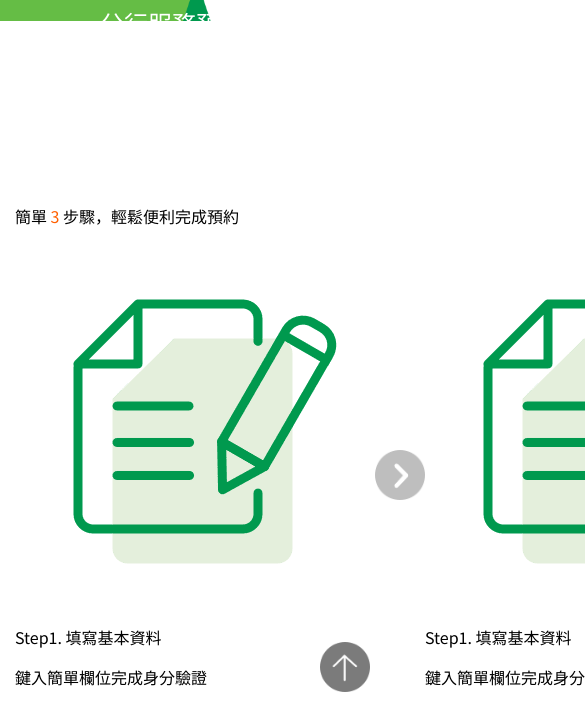
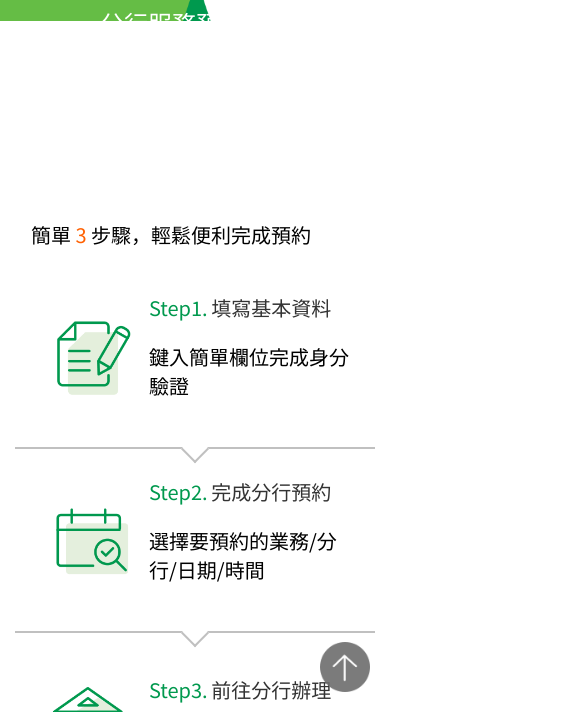
Before and after one commit to andrew781026/cathaybk-interview, a plain HTML site: page desktop.html in a window 390 px wide. Shown: the part 132-844 px from the top of the page, 585 px wide, since content can reach past the window. Drawn offline with Linux system fonts and the light colour scheme.

Commit message:
第一頁 , 差 banner 完成

```diff
--- a/desktop.html
+++ b/desktop.html
@@ -15,7 +15,8 @@
     <span>分行服務預約</span>
 </header>
 <div class="banner">
-    <img src="images/pictures.png"  alt="pic" srcset="images/pictures.png 1x, images/pictures@2x.png 2x, images/pictures@3x.png 3x">
+    <img src="images/pictures.png" alt="pic"
+         srcset="images/pictures.png 1x, images/pictures@2x.png 2x, images/pictures@3x.png 3x">
     <img src="images/pcnew-copy.png" alt="copy">
     <div class="box">
         <span class="title">分行服務預約</span>
@@ -23,37 +24,50 @@
         <span class="desc">減少等待時間</span>
     </div>
 </div>
-<div class="main flex-1">
-    <div class="container mt-4">
-        <div class="mb-4">
+<div class="main container">
+    <div class="m-4 text-20">
         <span>簡單</span>
         <span class="text-orange"> 3 </span>
         <span>步驟，輕鬆便利完成預約</span>
     </div>
-        <div class="info-block mb-4">
+    <div class="info-block">
         <div class="main-box">
             <img src="images/fill-paper-1@3x.png" alt="填寫基本資料">
-                <p>Step1. 填寫基本資料</p>
-                <p>鍵入簡單欄位完成身分驗證</p>
-            </div>
-            <div class="indicator" src="images/arrow-right@3x.png" alt="right"></div>
-            <div class="main-box">
-                <img src="images/fill-paper-1@3x.png" alt="填寫基本資料">
-                <p>Step1. 填寫基本資料</p>
-                <p>鍵入簡單欄位完成身分驗證</p>
-            </div>
-                <div  class="indicator" src="images/arrow-right@3x.png" alt="right"></div>
-            <div class="main-box">
-                <img src="images/fill-paper-1@3x.png" alt="填寫基本資料">
-                <p>Step1. 填寫基本資料</p>
-                <p>鍵入簡單欄位完成身分驗證</p>
+            <div class="word-block">
+                <p class="title">
+                    <span>Step1.</span>
+                    <span>填寫基本資料</span>
+                </p>
+                <p class="desc">鍵入簡單欄位完成身分驗證</p>
             </div>
         </div>
-        <div class="flex mb-4">
-            <div class="flex-1"></div>
-            <button class="btn btn-secondary is-round flex-1">立即預約</button>
-            <div class="flex-1"></div>
+        <div class="indicator hidden-xs-only" src="images/arrow-right@3x.png" alt="right"></div>
+        <div class="line hidden-sm-and-up"></div>
+        <div class="main-box">
+            <img src="images/bonus-prograss@3x.png" alt="填寫基本資料">
+            <div class="word-block">
+                <p class="title">
+                    <span>Step2.</span>
+                    <span>完成分行預約</span>
+                </p>
+                <p class="desc">選擇要預約的業務/分行/日期/時間</p>
             </div>
+        </div>
+        <div class="indicator hidden-xs-only" src="images/arrow-right@3x.png" alt="right"></div>
+        <div class="line hidden-sm-and-up"></div>
+        <div class="main-box">
+            <img src="images/extension@3x.png" alt="填寫基本資料">
+            <div class="word-block">
+                <p class="title">
+                    <span>Step3.</span>
+                    <span>前往分行辦理</span>
+                </p>
+                <p class="desc">親自前往分行辦理業務</p>
+            </div>
+        </div>
+    </div>
+    <div class="flex">
+        <button class="btn btn-secondary is-round">立即預約</button>
     </div>
 </div>
 <footer class="footer">
--- a/styles/_button.css
+++ b/styles/_button.css
@@ -71,3 +71,17 @@ button:focus:not(:focus-visible) {
 .btn.is-round {
     border-radius: 999px;
 }
+
+.btn-secondary {
+    margin: auto;
+}
+
+.btn-secondary {
+    width: 100%;
+}
+
+@media (min-width: 576px) {
+    .btn-secondary {
+        width: 33.33%;
+    }
+}
--- a/styles/common.css
+++ b/styles/common.css
@@ -40,13 +40,17 @@ body {
     font-size: 1.25rem;
 }
 
-.header img{
+.header img {
     max-height: 100%;
     margin: 0.25rem;
 }
 
 .flex {
     display: flex;
+}
+
+.w-1\/3 {
+    width: calc(100% / 3);
 }
 
 .flex-1 {
@@ -57,8 +61,16 @@ body {
     margin-top: 1rem;
 }
 
+.mb-12 {
+    margin-bottom: 3rem;
+}
+
 .mb-4 {
     margin-bottom: 1rem;
+}
+
+.m-4{
+    margin: 1rem;
 }
 
 .text-orange {
@@ -71,6 +83,10 @@ body {
 
 .h-full {
     height: 100%;
+}
+
+.text-20 {
+    font-size: 20px;
 }
 
 .banner {
@@ -111,6 +127,12 @@ body {
 .banner .box .desc {
     font-size: 1.25rem;
     margin-bottom: 0.25rem;
+}
+
+.main {
+    flex: 1;
+    margin-top: 1rem;
+    margin-bottom: 100px;
 }
 
 .goTop {
--- a/styles/first-page.css
+++ b/styles/first-page.css
@@ -1,12 +1,104 @@
-.info-block{
+.info-block {
     display: flex;
     align-items: center;
+    margin-bottom: 3rem;
 }
 
-.indicator{
+.indicator {
     height: 50px;
     min-width: 50px;
     background-image: url("../images/arrow-right@3x.png");
     background-size: cover;
     background-repeat: no-repeat;
 }
+
+.info-block .line {
+    position: relative;
+    height: 2px;
+    width: 100%;
+    background-color: var(--silver);
+    z-index: -1;
+}
+
+.info-block .line::before {
+    content: '';
+    position: absolute;
+    left: 50%;
+    transform: translate(-50%, -40%) rotate(45deg);
+    border-right: 2px solid var(--silver);
+    border-bottom: 2px solid var(--silver);
+    height: 20px;
+    width: 20px;
+    background-color: #fff;
+}
+
+.main-box {
+    display: flex;
+    flex-direction: column;
+    justify-content: center;
+    align-items: center;
+    width: 300px;
+    height: 200px;
+    margin: 1rem auto;
+}
+
+.main-box .word-block {
+    display: flex;
+    justify-content: center;
+    align-items: center;
+    flex-direction: column;
+}
+
+
+.main-box .title {
+    margin: 0;
+}
+
+.main-box .title span:nth-child(1) {
+    font-size: 1rem;
+    color: var(--green);
+}
+
+.main-box .title span:nth-child(2) {
+    font-size: 1.25rem;
+    color: var(--green);
+}
+
+.main-box img {
+    width: 100px;
+    height: 100px;
+    margin: 0.5rem;
+}
+
+@media (max-width: 576px) {
+
+    .info-block {
+        flex-direction: column;
+    }
+
+    .main-box {
+        flex-direction: row;
+        justify-content: flex-start;
+        width: 90%;
+        height: 150px;
+    }
+
+    .main-box .word-block {
+        display: flex;
+        justify-content: center;
+        align-items: flex-start;
+        flex-direction: column;
+    }
+
+    .main-box .title span:nth-child(1) {
+        font-size: 1.25rem;
+    }
+
+    .main-box .title span:nth-child(2) {
+        color: var(--black);
+    }
+
+    .main-box .desc {
+        font-size: 1.25rem;
+    }
+}
```
Lines whose indentation alone changed are shown as unchanged.
